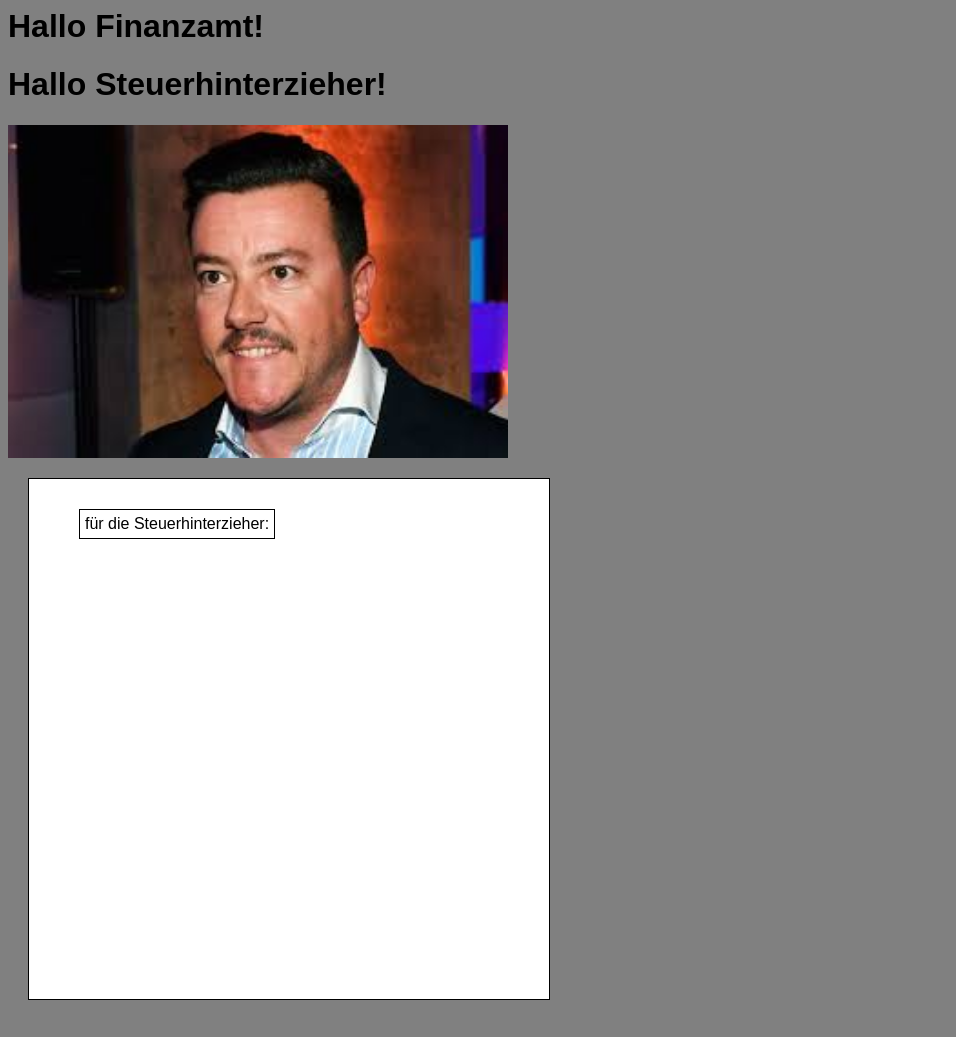
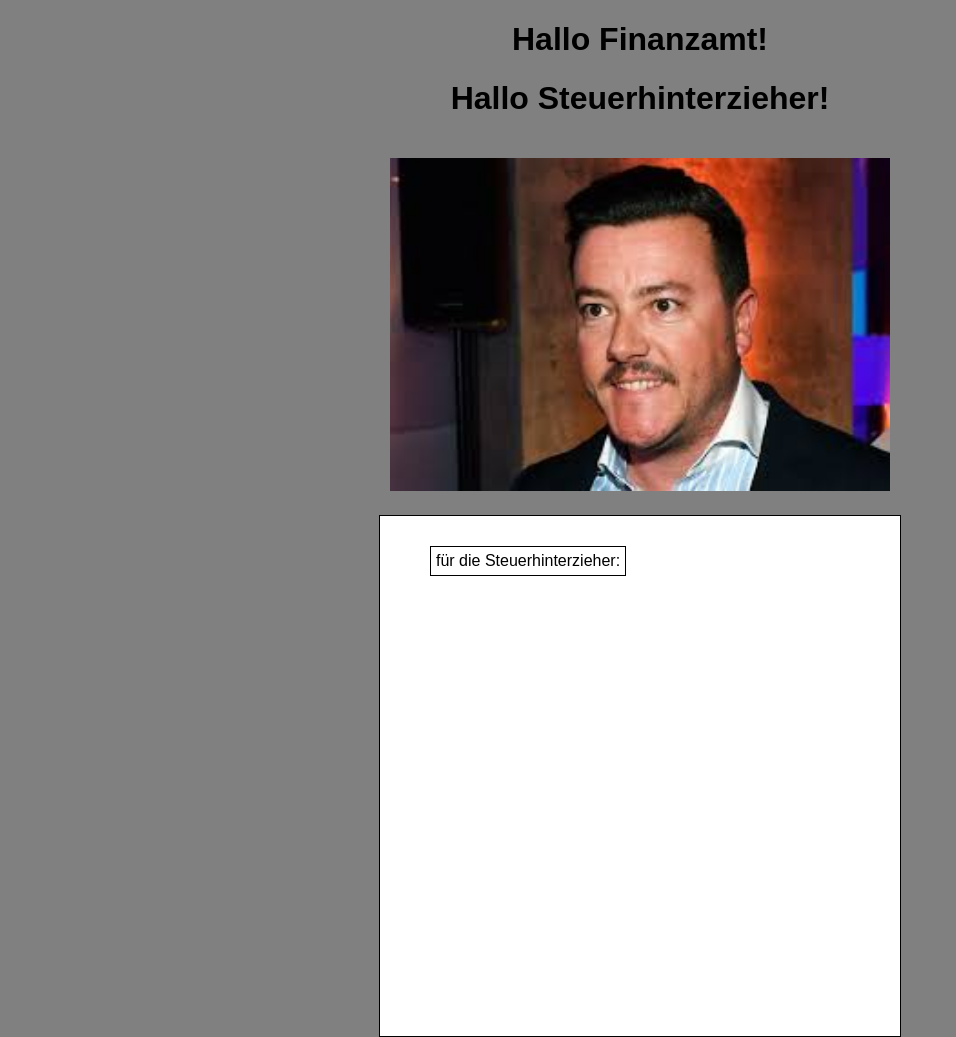
Before and after one commit to ReneBenkoUndDieSteuerttricks/Steuertricks-und-Lifehacks-im-berreich-steuern, a plain HTML site: page index.html in a window 1280 px wide. Shown: the whole page, without its empty margins (0-956 px from the left). Drawn offline with Linux system fonts and the light colour scheme.

Commit message:
Update index.html

```diff
--- a/index.html
+++ b/index.html
@@ -1,9 +1,4 @@
-<html>
-  <body>
-    <h1>Hallo Finanzamt!</h1>
-    <h1>Hallo Steuerhinterzieher!</h1>
-    <img src="https://raw.githubusercontent.com/ReneBenkoUndDieSteuerttricks/Steuertricks-und-Lifehacks-im-berreich-steuern/refs/heads/main/images%20(1).jfif" width="500"></img>
-  <!DOCTYPE html>
+<!DOCTYPE html>
 <html lang="de">
 <head>
     <meta charset="UTF-8">
@@ -13,6 +8,7 @@
         body {
             font-family: Arial, sans-serif;
             background-color: grey;
+            text-align: center;
         }
         #canvas {
             position: relative;
@@ -20,7 +16,7 @@
             height: 500px;
             background: white;
             border: 1px solid black;
-            margin: 20px;
+            margin: 20px auto;
             padding: 10px;
         }
         .text-box {
@@ -29,17 +25,27 @@
             border: 1px solid black;
             padding: 5px;
         }
+        img {
+            max-width: 100%;
+            height: auto;
+            margin-top: 20px;
+        }
     </style>
 </head>
 <body>
+    <h1>Hallo Finanzamt!</h1>
+    <h1>Hallo Steuerhinterzieher!</h1>
+    <img src="https://raw.githubusercontent.com/ReneBenkoUndDieSteuerttricks/Steuertricks-und-Lifehacks-im-berreich-steuern/refs/heads/main/images%20(1).jfif" width="500" alt="Steuertricks">
+
     <div id="canvas" onclick="handleClick(event)">
         <div id="text1" class="text-box" style="left: 50px; top: 30px;">für die Steuerhinterzieher:</div>
     </div>
 
     <script>
         function handleClick(event) {
-            const x = event.clientX - document.getElementById("canvas").offsetLeft;
-            const y = event.clientY - document.getElementById("canvas").offsetTop;
+            const rect = document.getElementById("canvas").getBoundingClientRect();
+            const x = event.clientX - rect.left;
+            const y = event.clientY - rect.top;
             const canvas = document.getElementById("canvas");
 
             if (x > 50 && x < 100 && y > 30 && y < 100) {
@@ -70,7 +76,3 @@
     </script>
 </body>
 </html>
-</body>
-</html>
-    <body>
-  </html>
```
